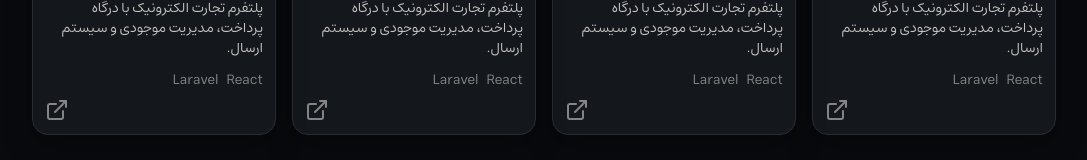
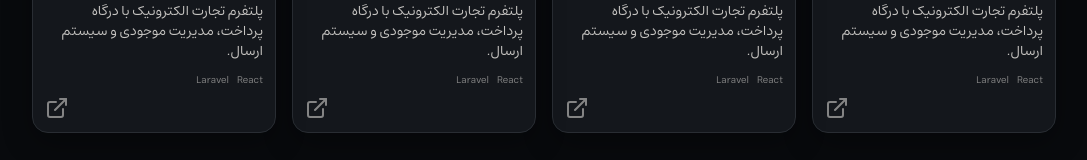
Before and after one commit to ahsharifi/ahsharifidev-site, a React (Vite) app: page / in a window 1280 px wide. Shown: the part 3176-3336 px from the top of the page, without its empty margins (96-1183 px from the left). Built offline with nearby package versions, Linux system fonts and the light colour scheme.

Commit message:
change Hero and Projects

```diff
--- a/src/components/Hero.tsx
+++ b/src/components/Hero.tsx
@@ -4,7 +4,7 @@ import { Download, Send } from "lucide-react";
 
 function Hero() {
   return (
-    <section className="hero min-h-screen overflow-hidden relative">
+    <section className="hero min-h-screen overflow-hidden relative" id="home">
       <div className="z-1">
         <div className="absolute top-20 left-10 w-72 h-72 bg-gold-400/2 rounded-full blur-3xl"></div>
         <div className="absolute bottom-20 right-10 w-96 h-96 bg-gold-400/2 rounded-full blur-3xl"></div>
--- a/src/components/Project.tsx
+++ b/src/components/Project.tsx
@@ -14,7 +14,7 @@ function Project() {
         <p className="text-sm py-3">
           پلتفرم تجارت الکترونیک با درگاه پرداخت، مدیریت موجودی و سیستم ارسال.
         </p>
-        <ul className="flex flex-row gap-2 text-sm opacity-50">
+        <ul className="flex flex-row gap-2 text-[10px] opacity-50">
           <li>React</li>
           <li>Laravel</li>
         </ul>
--- a/src/components/Projects.tsx
+++ b/src/components/Projects.tsx
@@ -10,7 +10,7 @@ function Projects() {
         <h2 className="mb-16 text-4xl">
           پروژه های <span className="text-gold-400">برتر</span> من
         </h2>
-        <ul className="w-full grid sm:grid-cols-2 md:grid-cols-4 gap-4">
+        <ul className="w-full grid sm:grid-cols-2 lg:grid-cols-4 gap-4">
           <Project />
           <Project />
           <Project />
```
